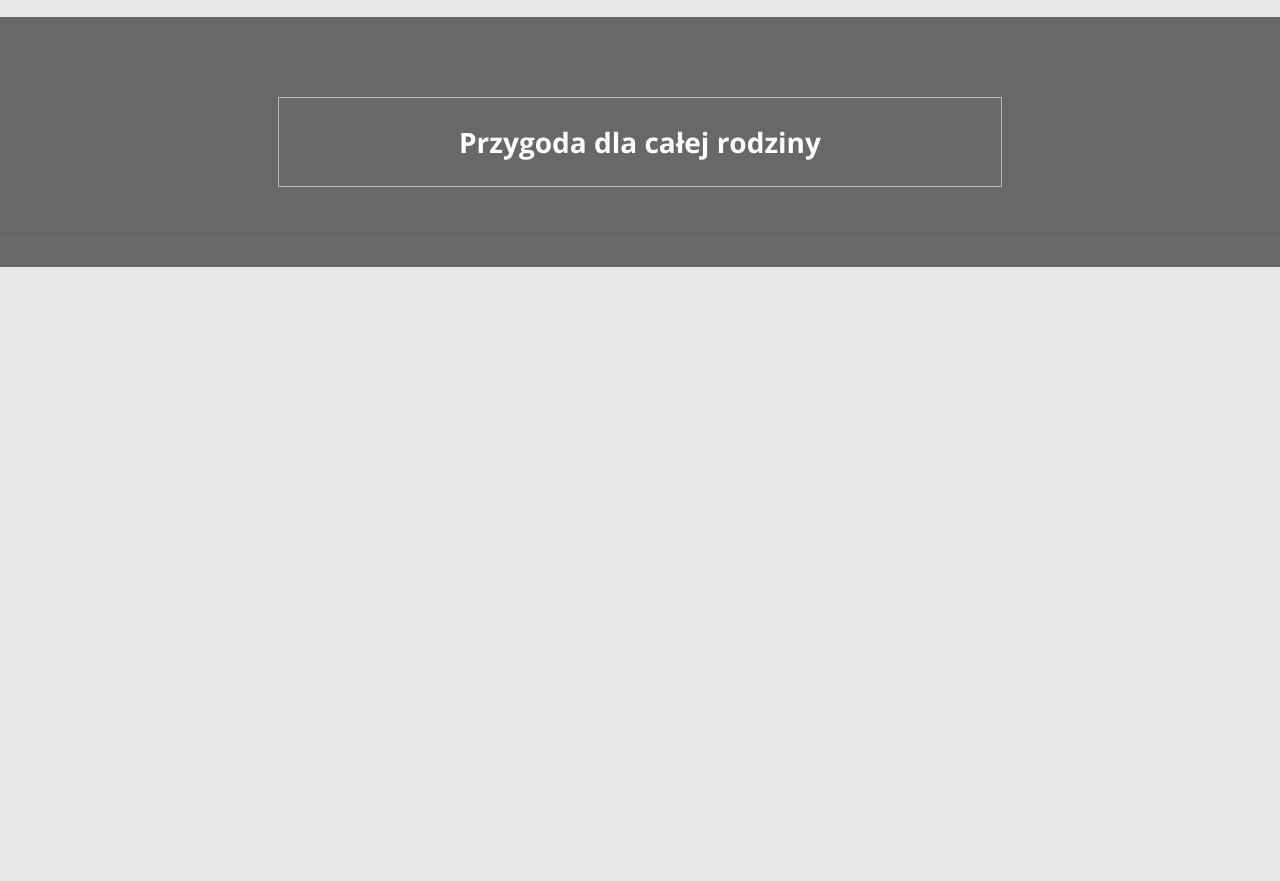
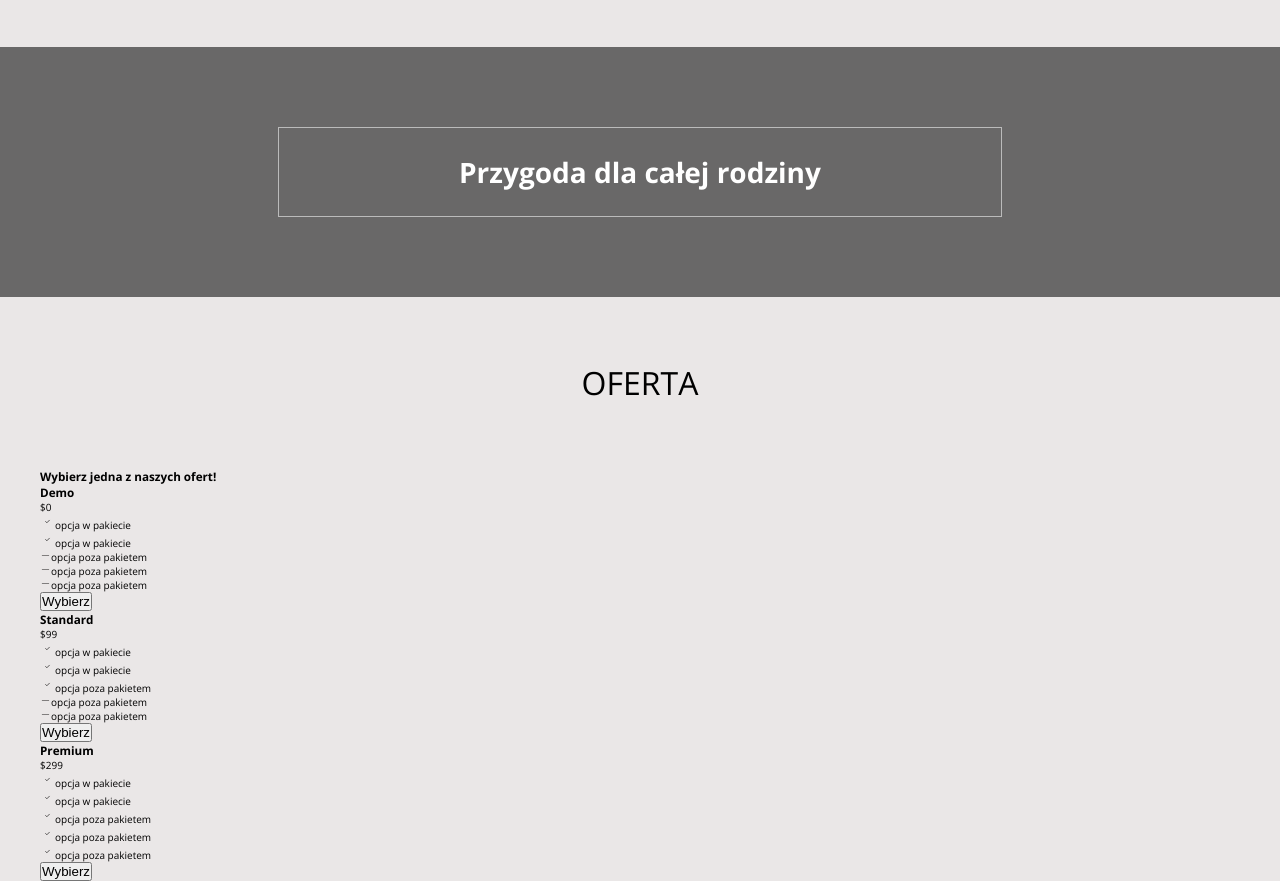
Before and after one commit to Luka-m007/stronka1-, a website: page index.html in a window 1280 px wide. Shown: the part 1288-2169 px from the top of the page. Before the commit the page ends 1555 px from the top, so only its background shows below. Drawn offline with nearby package versions, Linux system fonts and the light colour scheme.

Commit message:
create offer section

```diff
--- a/index.html
+++ b/index.html
@@ -92,6 +92,50 @@
             </div>
         </section>
 
+        <secction class="offer" id="offer">
+            <div class="wrapper">
+                <h2 class="section__heading">oferta</h2>
+                <h3 class="section__title">Wybierz jedna z naszych ofert!</h3>
+
+                <div class="offer__box">
+                    <h3 class="offer__box-title">Demo</h3>
+                    <span class="offer__box-price">$0</span>
+                    <ul class="offer__box-list">
+                        <ul class="offer__box-item"><img src="/dist/img/circle-check.svg">opcja w pakiecie</ul>
+                        <ul class="offer__box-item"><img src="/dist/img/circle-check.svg">opcja w pakiecie </ul>
+                        <ul class="offer__box-item"><img src="/dist/img/minus.svg">opcja poza pakietem</ul>
+                        <ul class="offer__box-item"><img src="/dist/img/minus.svg">opcja poza pakietem</ul>
+                        <ul class="offer__box-item"><img src="/dist/img/minus.svg">opcja poza pakietem</ul>
+                    </ul>
+                    <button class="offer__box-btn">Wybierz</button>
+                </div>
+                <div class="offer__box">
+                    <h3 class="offer__box-title">Standard</h3>
+                    <span class="offer__box-price">$99</span>
+                    <ul class="offer__box-list">
+                        <ul class="offer__box-item"><img src="/dist/img/circle-check.svg">opcja w pakiecie</ul>
+                        <ul class="offer__box-item"><img src="/dist/img/circle-check.svg">opcja w pakiecie </ul>
+                        <ul class="offer__box-item"><img src="/dist/img/circle-check.svg">opcja poza pakietem</ul>
+                        <ul class="offer__box-item"><img src="/dist/img/minus.svg">opcja poza pakietem</ul>
+                        <ul class="offer__box-item"><img src="/dist/img/minus.svg">opcja poza pakietem</ul>
+                    </ul>
+                    <button class="offer__box-btn">Wybierz</button>
+                </div>
+                <div class="offer__box">
+                    <h3 class="offer__box-title">Premium</h3>
+                    <span class="offer__box-price">$299</span>
+                    <ul class="offer__box-list">
+                        <ul class="offer__box-item"><img src="/dist/img/circle-check.svg">opcja w pakiecie</ul>
+                        <ul class="offer__box-item"><img src="/dist/img/circle-check.svg">opcja w pakiecie </ul>
+                        <ul class="offer__box-item"><img src="/dist/img/circle-check.svg">opcja poza pakietem</ul>
+                        <ul class="offer__box-item"><img src="/dist/img/circle-check.svg">opcja poza pakietem</ul>
+                        <ul class="offer__box-item"><img src="/dist/img/circle-check.svg">opcja poza pakietem</ul>
+                    </ul>
+                    <button class="offer__box-btn">Wybierz</button>
+                </div>
+            </div>
+        </secction>
+
     </main>
 
     <script src="../dist/js/script.min.js"></script>
--- a/src/sass/style.scss
+++ b/src/sass/style.scss
@@ -216,7 +216,7 @@ body {
 	&__box {
 		display: flex;
 		flex-direction: column;
-		margin: 2em 0;
+		margin: 5em 0;
 	}
 
 	&__img {
```
Also changed, not shown: dist/css/style.min.css, dist/img/circle-check.svg (added), dist/img/minus.svg (added), src/img/circle-check.svg (added), src/img/minus.svg (added), 1 other file.
